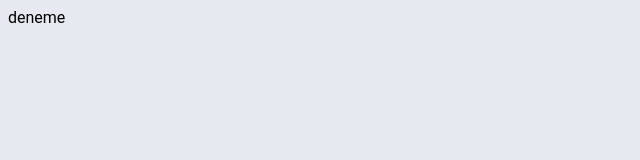
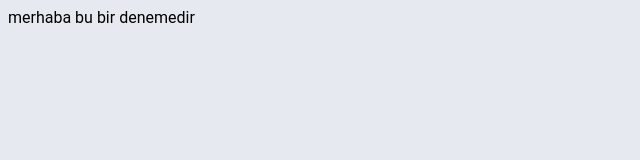
Before and after one commit to Mwiert/miniSpa, a Vue app: page / in a window 1280 px wide. Shown: the top 160 px of the page, without its empty margins (0-640 px from the left). Built offline with nearby package versions, Linux system fonts and the light colour scheme; a web font is replaced by a local one.

Commit message:
bu bir denemedir

```diff
--- a/src/pages/HomeView.vue
+++ b/src/pages/HomeView.vue
@@ -1,5 +1,5 @@
 <template>
-  <div>deneme</div>
+  <div>merhaba bu bir denemedir</div>
 </template>
 
 <script lang="ts">
```
